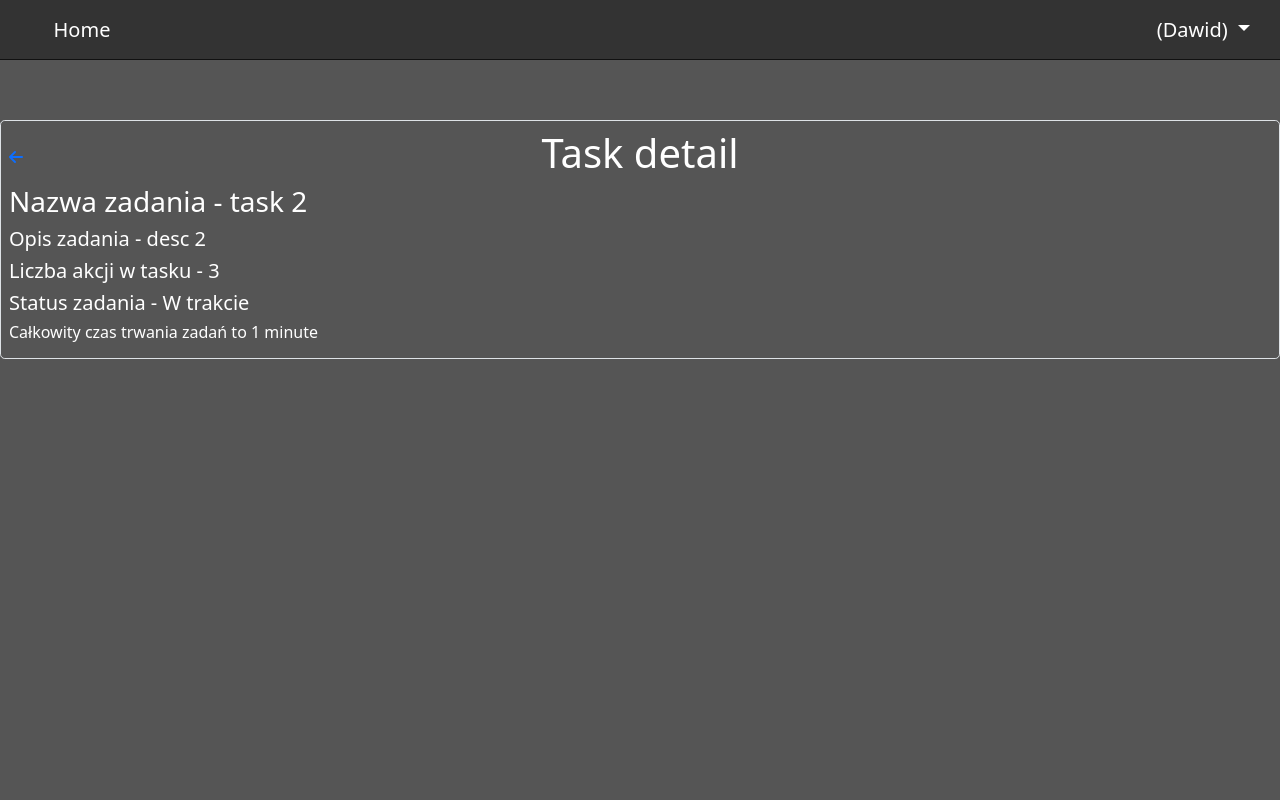
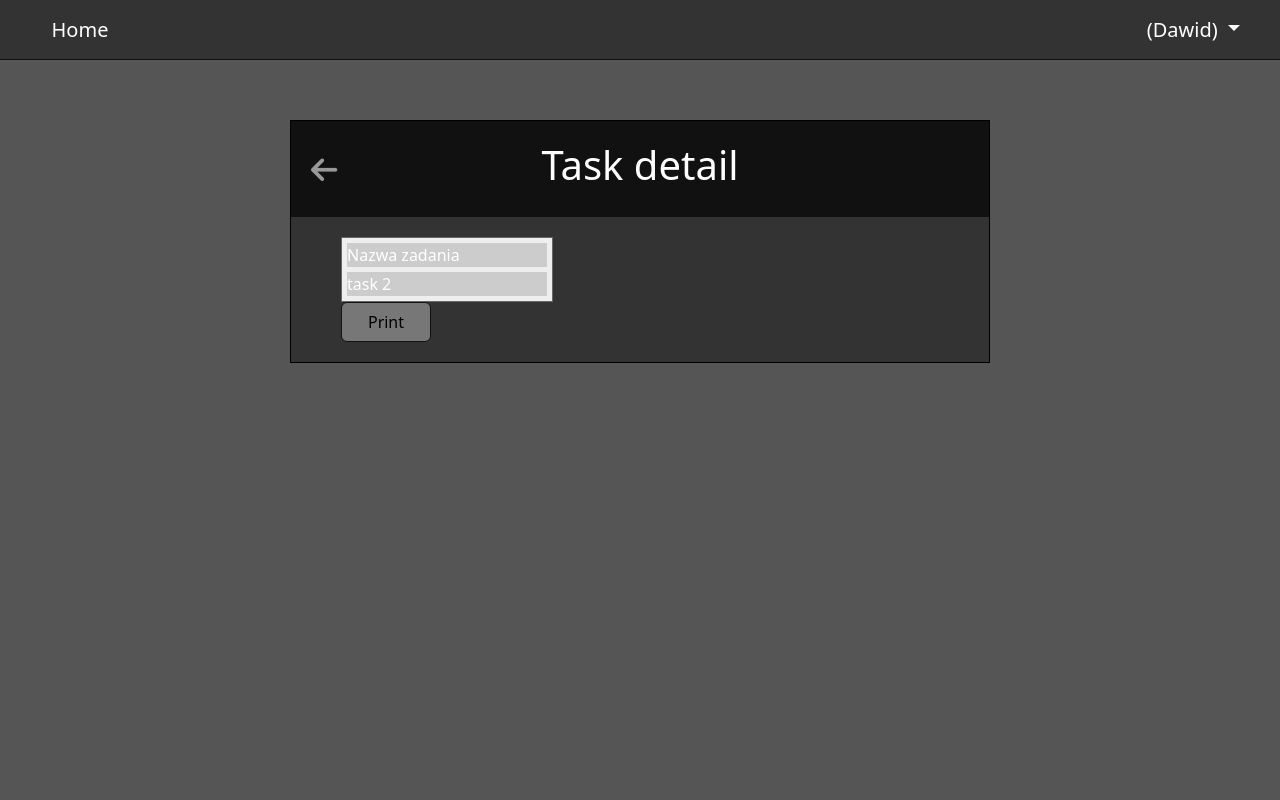
Before and after one commit to dawid809/ToDoList-Django, a Django app: page /task-detail/48/ in a window 1280 px wide. Run offline with Django 4.2, Linux system fonts and the light colour scheme; a user stored in the database is signed in; data comes from the database, SQL or seed files in the repository; both versions use the stored data as it was after the commit; some libraries are stand-ins or nearby versions.

Commit message:
trying scripts (in task-list template)

```diff
--- a/base/static/css/main.css
+++ b/base/static/css/main.css
@@ -20,7 +20,21 @@ body {
   background-color: var(--gray);
   color: var(--white);
   box-sizing: border-box;
+  width: 100%;
+  padding: 0;
+  margin: 0;
+  height: calc(100vh - 120px);
 }
+
+.main-container {
+  display: flex;
+  flex-direction: column;
+  margin-top: 120px;
+  position: relative;
+  align-items: center;
+  height: 100%;
+}
+
 
 /* Header */
 
@@ -29,18 +43,24 @@ body {
   border-bottom: 1px solid var(--gray-darker);
   height: 60px;
   position: fixed;
+  padding: 0 30px;
   top: 0;
   left: 0;
   right: 0;
 }
 
 .header ul {
+  display: flex;
   list-style-type: none;
-  display: flex;
-  justify-content: flex-end;
+  justify-content: space-between;
+  align-items: center;
   height: 100%;
-  align-items: center;
-  margin-right: 20px;
+  margin: 0;
+  padding: 0;
+}
+
+.header-item {
+  text-transform: capitalize;
 }
 
 .header ul li {
@@ -79,12 +99,17 @@ body {
   background-color: var(--gray);
 }
 
-.dropdown-menu {
+.dropdown-menu.show {
+  padding: 0;
   background-color: var(--gray-light);
+  overflow: hidden;
+  z-index: 1000;
 }
 
 .dropdown-item {
   color: var(--white);
+  padding: 5px 10px;
+  text-align: center;
 }
 
 .dropdown-item:hover {
@@ -94,20 +119,11 @@ body {
 
 /* Context */
 
-.main-container {
-  display: flex;
-  flex-direction: column;
-  margin-top: 120px;
-  position: relative;
-  align-items: center;
-  justify-content: center;
-}
-
 .context-wrapper {
 border: 1px solid var(--black);
-border-radius: 12px;
-overflow: hidden;
 width: 500px;
+/* border-radius: 12px;
+overflow: hidden; */
 }
 
 .context-header-wrapper {
@@ -318,7 +334,11 @@ background-color: var(--main-hover);
 }
 
 .form-wrapper input[type="checkbox"] {
-  float: left;
+width: 20px;
+height: 20px;
+transform: translateY(25%);
+margin-left: 5px;
+/* transform: translateX(-49%); */
 }
 
 /* Forms */
@@ -396,3 +416,64 @@ color: var(--black);
   .button-delete-confirm:hover {
   background-color: var(--red-hover);
   }
+
+  /* Detail list */
+
+  .detail-list {
+
+  }
+
+  .detail-list h2 {
+    font-style: italic;
+  }
+
+  .detail-table {
+    display: table;
+    width:auto;
+    background-color:#eee;
+    border:1px solid  #666666;
+    border-spacing:5px;
+  }
+
+  .detail-table-header-row {
+
+  }
+
+  .detail-table-div-row {
+    display:table-row;
+    width:auto;
+  }
+
+  .detail-table-cell {
+    float: left;
+    display:table-column;
+    width:200px;
+    background-color:#ccc;
+  }
+
+
+  /* Timepicker */
+.input-group-addon {
+  background-color: var(--white);
+}
+
+.input-group-addon:hover {
+  background-color: var(--main-hover);
+  color: var(--white);
+}
+
+.glyphicon.glyphicon-time {
+  font-size: 24px;
+}
+
+
+
+
+
+
+
+
+
+
+.bootstrap-datetimepicker-widget.dropdown-menu.usetwentyfour.bottom{
+}
--- a/base/templates/base/base.html
+++ b/base/templates/base/base.html
@@ -33,24 +33,26 @@
 
 <body>
   <header class="header">
-    <ul class="d-flex justify-content-between">
+    <ul>
       {% if request.user.is_authenticated %}
-      <div style="display: flex;">
-        <li><a href="/">Home</a></li>
-
-      </div>
+      <li>
+        <a href="/">Home</a>
+      </li>
       <a class="dropdown-toggle" href="#" role="button" id="dropdownMenuLink" data-toggle="dropdown"
         aria-haspopup="true" aria-expanded="false">
-      <span class="text-capitalize">   ({{request.user}})</h1>
+        <span class="header-item">({{request.user}})</span>
       </a>
       <div class="dropdown-menu" aria-labelledby="dropdownMenuLink">
         <a class="dropdown-item" href="#">Options</a>
         <a class="dropdown-item" href="{% url 'logout' %}">Logout</a>
       </div>
-      </div>
       {% else %}
-      <li><a href="/">Home</a></li>
-      <li><a href="{% url 'login' %}">Login</a></li>
+      <li>
+        <a href="/">Home</a>
+      </li>
+      <li>
+        <a href="{% url 'login' %}">Login</a>
+      </li>
       {% endif %}
     </ul>
   </header>
@@ -58,7 +60,29 @@
       {% block content %}
       {% endblock %}
   </div>
-  <!-- <script src="{% static 'dist/js/bootstrap.min.js' %}"></script> -->
   <script src="https://cdn.jsdelivr.net/npm/bootstrap@5.1.3/dist/js/bootstrap.bundle.min.js" integrity="sha384-ka7Sk0Gln4gmtz2MlQnikT1wXgYsOg+OMhuP+IlRH9sENBO0LRn5q+8nbTov4+1p" crossorigin="anonymous"></script>
+  <!-- <script type="text/javascript" nonce="">
+    // let t = document.getElementById('elo')
+
+    // t.addEventListener('click', () => {
+    //   print();
+    // })
+
+    function toggle(el) {
+      console.log('clickde')
+      console.log(el)
+      console.log(task)
+      el.classList.toggle("task-incomplete-icon")
+    }
+
+    let toggle2 = document.getElementsByClassName('toggle-complete');
+    console.log(toggle2);
+    // let t = document.getElementById('elo');
+    // t.addEventListener('click', () => {
+    //   print('clicked');
+    // })
+    // print(t);
+    // print('hello');
+  </script> -->
 </body>
 </html>
--- a/base/templates/base/task_detail.html
+++ b/base/templates/base/task_detail.html
@@ -3,17 +3,36 @@
 {% block title %}Task details{% endblock %}
 
 {% block content %}
-<div class="d-flex flex-column w-100 bg-todo m-auto p-lg-2 border rounded-3">
-    <div class="d-flex align-items-center justify-content-center position-relative">
-        <a class="position-absolute start-0 back-arrow" href="{% url 'task-list' %}">
+<div class="context-wrapper" style="width: 700px;">
+    <div class="context-header-wrapper">
+        <a class="back-icon" href="{% url 'task-list' %}">
             <i class="fa-solid fa-arrow-left"></i>
         </a>
         <h1 class="text-center">Task detail</h2>
     </div>
+    <div class="context-body-wrapper">
+        <div class="detail-list">
             {% if action_count == 0 %}
-   <h4>At this moment no actions!</h1>
+                <h2>At this moment no actions!</h2>
             {% else %}
-    <h3>Nazwa zadania - {{ task.title }}</h3>
+            <div class="detail-table">
+                <div class="detail-table-header-row">
+                    <div class="detail-table-cell">Nazwa zadania</div>
+                 </div>
+                <div class="detail-table-div-row">
+                    <div class="detail-table-cell">{{ task.title }}</div>
+                </div>
+            </div>
+            {% endif %}
+        </div>
+        <button id="elo" class="button-cancel">
+        Print
+        </button>
+    </div>
+</div>
+{% endblock %}
+
+<!-- <h3>Nazwa zadania - {{ task.title }}</h3>
 <h5>Opis zadania - {{ task.description }}</h3>
 <h5>Liczba akcji w tasku - {{ action_count }}</h5>
 <h5>Status zadania -
@@ -23,8 +42,4 @@
         Zakończone
     {% endif %}
 </h5>
-    <h6>Całkowity czas trwania zadań to {{actions_count}}</h6>
-
-    {% endif %}
-</div>
-{% endblock %}
+<h6>Całkowity czas trwania zadań to {{actions_count}}</h6> -->
--- a/base/templates/base/task_update_form.html
+++ b/base/templates/base/task_update_form.html
@@ -8,7 +8,7 @@
         <a class="back-icon" href="{% url 'task-list' %}">
             <i class="fa-solid fa-arrow-left"></i>
         </a>
-        <h1 class="text-center">Task Update</h2>
+        <h2 class="text-center">Task Update</h2>
     </div>
       <div class="context-body-wrapper">
         <form method="POST" class="form-wrapper">
```
Also changed, not shown: base/templates/base/action_create_form.html (+12 -12 lines), base/templates/base/action_delete_form.html (+12 -10 lines), base/templates/base/action_list.html (+18 -21 lines), base/templates/base/action_update_form.html (+11 -12 lines), base/templates/base/task_list.html (+10 -2 lines), db.sqlite3. Lines whose indentation alone changed are shown as unchanged.
